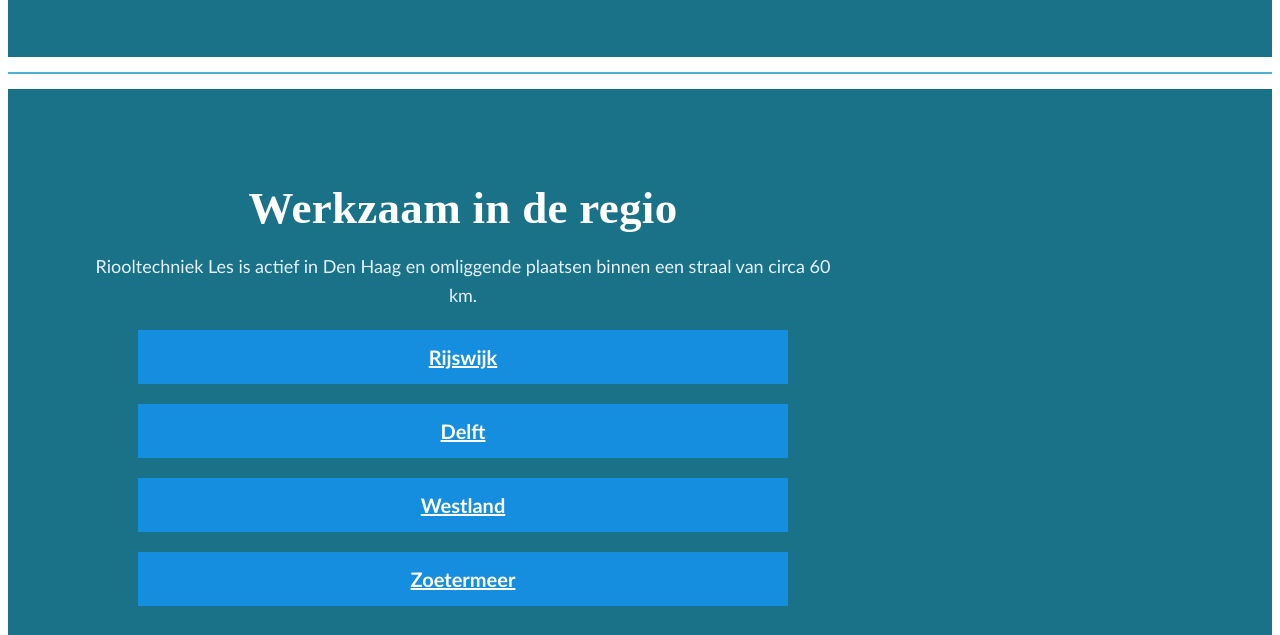
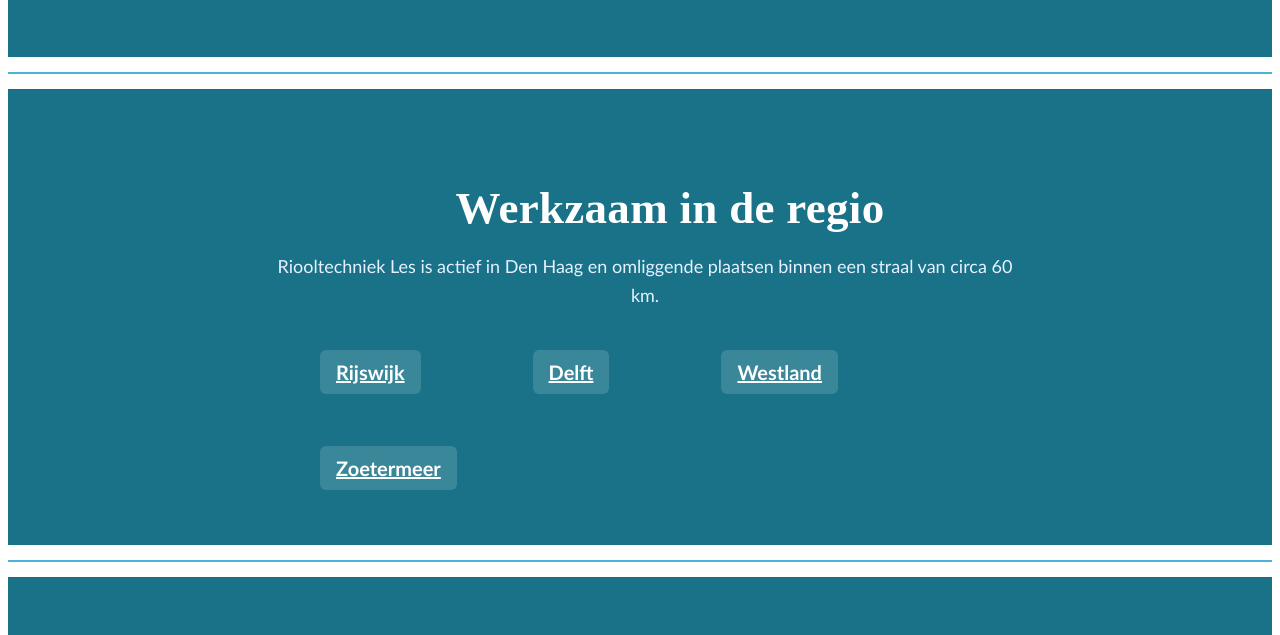
Before and after one commit to haagsuh/riooltechniekles2, a plain HTML site: page index.html in a window 1280 px wide. Shown: the part 2469-3104 px from the top of the page. Drawn offline with Linux system fonts and the light colour scheme; grey boxes are pictures that could not be loaded; a script that the page names is missing; a web font is replaced by a local one.

Commit message:
Update css.css

```diff
--- a/css.css
+++ b/css.css
@@ -930,3 +930,43 @@ section.container .card a {
 .sec2container p {
   line-height: 1.6;
 }
+/* =========================
+   REGIO BLOK – PROFESSIONEEL
+   ========================= */
+
+.regio-blok {
+  background-color: #1f7f98;
+}
+
+.regio-blok .ontstaanbreuk {
+  max-width: 800px;
+  margin: 0 auto;
+}
+
+.regio-links {
+  display: flex;
+  flex-wrap: wrap;
+  gap: 12px;
+  margin-top: 20px;
+}
+
+.regio-links a {
+  background-color: rgba(255,255,255,0.15);
+  padding: 10px 16px;
+  border-radius: 6px;
+  color: #ffffff;
+  text-decoration: none;
+  font-weight: 600;
+  transition: background-color 0.2s ease;
+}
+
+.regio-links a:hover {
+  background-color: rgba(255,255,255,0.3);
+}
+
+/* Mobiel */
+@media (max-width: 768px) {
+  .regio-links {
+    justify-content: center;
+  }
+}
```
